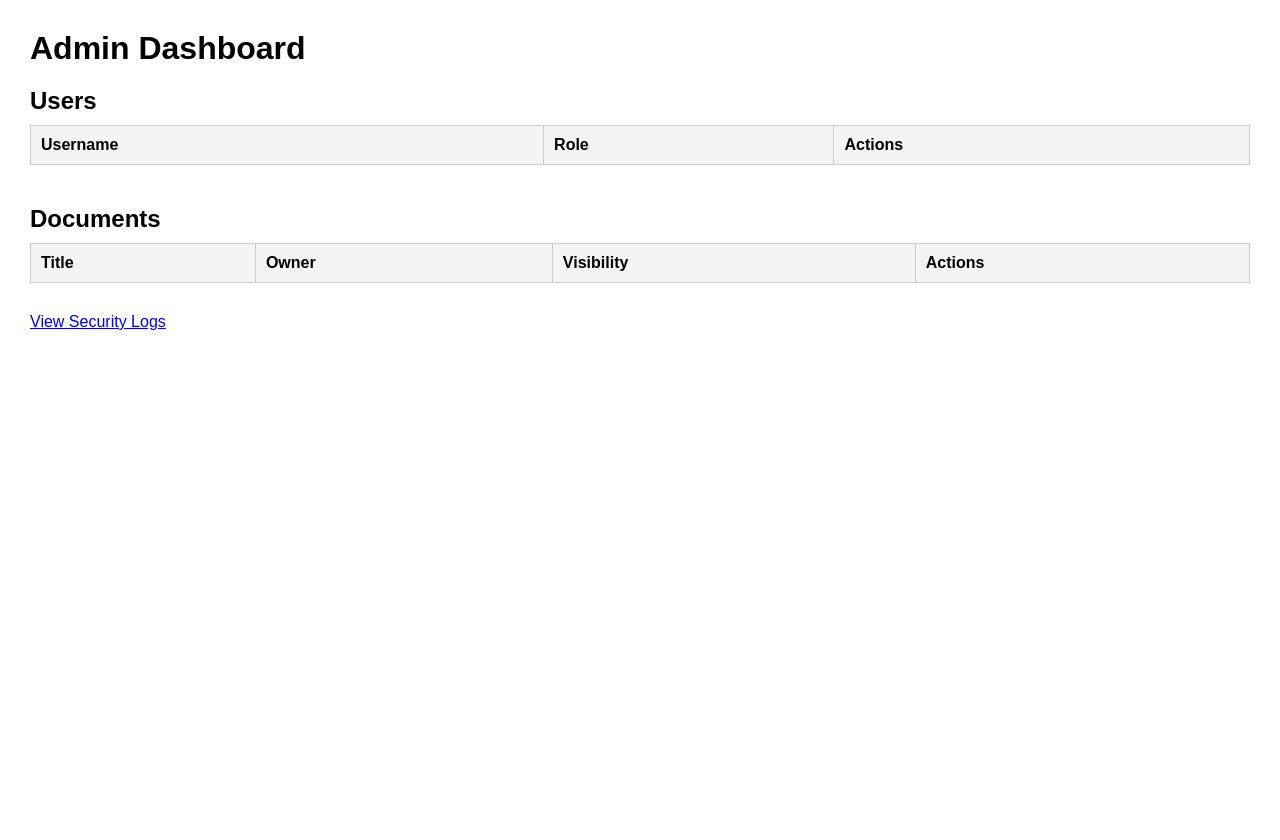
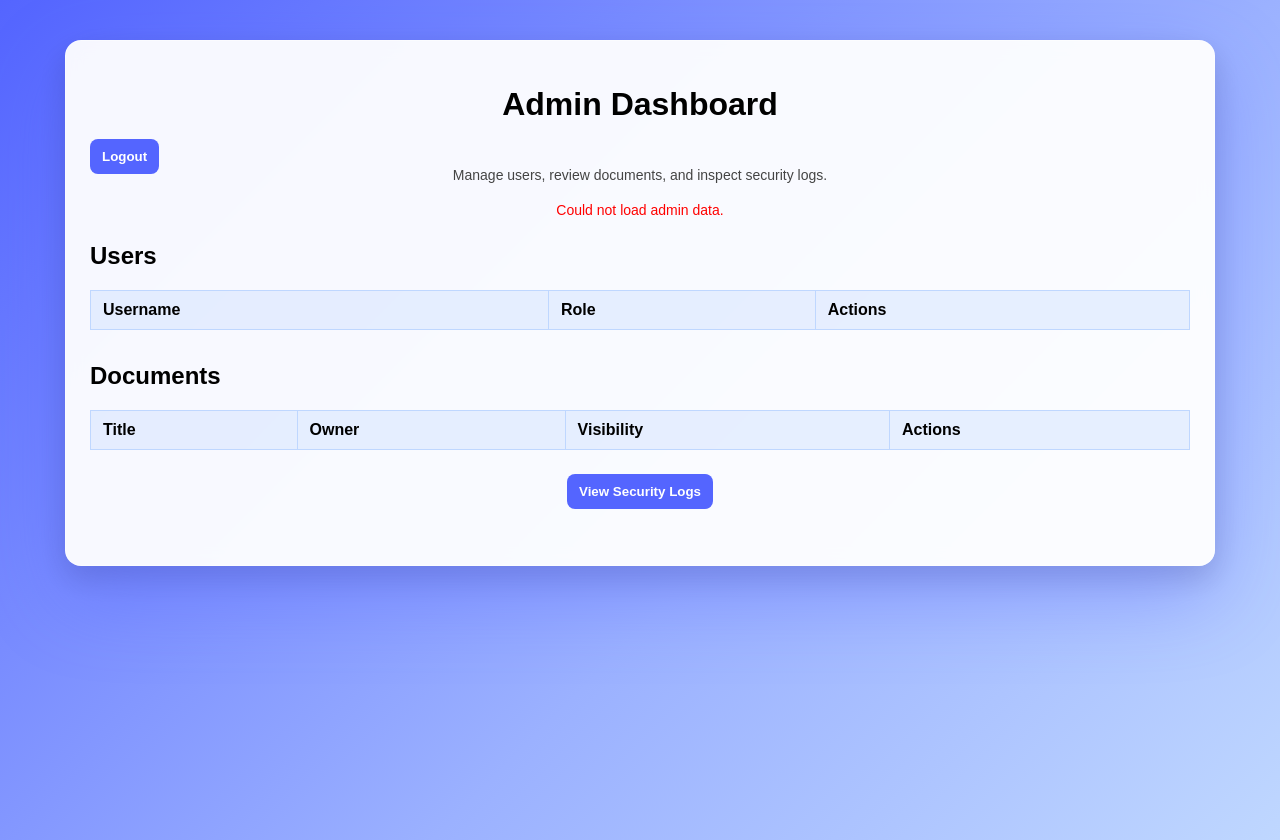
Before and after one commit to sarcho22/secure-app, a Python web app: template templates/admin_dashboard.html in a window 1280 px wide. Before the commit the page ends 330 px from the top, so only its background shows below. Run offline with Jinja, Linux system fonts and the light colour scheme; the template is opened without the code that fills it, so the values that code supplies are empty.

Commit message:
admin dashboard working a little more now...

```diff
--- a/static/css/style.css
+++ b/static/css/style.css
@@ -10,6 +10,47 @@ body {
         #9BB1FF 60%,
         #BFD7FF 100%
     );
+}
+
+.admin-container {
+    max-width: 1100px;
+    margin: 40px auto;
+    padding: 24px;
+    background: rgba(255, 255, 255, 0.95);
+    border-radius: 16px;
+    backdrop-filter: blur(8px);
+    border: 1px solid rgba(255, 255, 255, 0.4);
+    box-shadow:
+        0 30px 80px rgba(84, 101, 255, 0.4),
+        0 12px 30px rgba(0, 0, 0, 0.15);
+}
+
+.admin-table {
+    width: 100%;
+    border-collapse: collapse;
+    margin-top: 12px;
+    margin-bottom: 24px;
+}
+
+.admin-table th,
+.admin-table td {
+    border: 1px solid #BFD7FF;
+    padding: 10px 12px;
+    text-align: left;
+}
+
+.admin-table th {
+    background: rgba(191, 215, 255, 0.35);
+}
+
+.admin-section {
+    margin-bottom: 32px;
+}
+
+.admin-actions {
+    display: flex;
+    gap: 8px;
+    flex-wrap: wrap;
 }
 
 .share-panel {
--- a/static/js/app.js
+++ b/static/js/app.js
@@ -5,6 +5,7 @@ document.addEventListener("DOMContentLoaded", () => {
     setupResetPasswordForm();
     setupDashboard();
     setupDocumentPage();
+    setupAdminDashboard();
 });
 
 /* =========================
@@ -228,6 +229,27 @@ function setupDashboard() {
     }
 }
 
+function setupAdminDashboard() {
+    const usersTableBody = document.getElementById("usersTableBody");
+    const documentsTableBody = document.getElementById("documentsTableBody");
+    const adminLogoutBtn = document.getElementById("adminLogoutBtn");
+    const viewLogsBtn = document.getElementById("viewLogsBtn");
+
+    if (!usersTableBody || !documentsTableBody) return;
+
+    if (adminLogoutBtn) {
+        adminLogoutBtn.addEventListener("click", logout);
+    }
+
+    if (viewLogsBtn) {
+        viewLogsBtn.addEventListener("click", () => {
+            window.location.href = "/admin/logs";
+        });
+    }
+
+    loadAdminDashboard();
+}
+
 function setupDocumentPage() {
     const uploadForm = document.getElementById("uploadForm");
     const docList = document.getElementById("docList");
@@ -331,6 +353,129 @@ async function logout() {
 /* =========================
    Document functions
 ========================= */
+/* =========================
+   Admin dashboard functions
+========================= */
+
+async function loadAdminDashboard() {
+    const usersTableBody = document.getElementById("usersTableBody");
+    const documentsTableBody = document.getElementById("documentsTableBody");
+    const messageBox = document.getElementById("message");
+
+    if (!usersTableBody || !documentsTableBody) return;
+
+    usersTableBody.innerHTML = "";
+    documentsTableBody.innerHTML = "";
+    clearMessage(messageBox);
+
+    try {
+        const res = await fetch("/admin/data", {
+            method: "GET",
+            credentials: "include"
+        });
+
+        const data = await parseJsonSafely(res);
+
+        if (!res.ok) {
+            showMessage(messageBox, data.error || "Could not load admin data.", "error");
+            return;
+        }
+
+        const users = data.users || [];
+        const documents = data.documents || [];
+
+        if (users.length === 0) {
+            usersTableBody.innerHTML = `
+                <tr>
+                    <td colspan="3">No users found.</td>
+                </tr>
+            `;
+        } else {
+            users.forEach((user) => {
+                const row = document.createElement("tr");
+
+                const usernameCell = document.createElement("td");
+                usernameCell.textContent = user.username;
+
+                const roleCell = document.createElement("td");
+                roleCell.textContent = user.role;
+
+                const actionsCell = document.createElement("td");
+                const actionsDiv = document.createElement("div");
+                actionsDiv.className = "admin-actions";
+
+                if (user.role === "guest") {
+                    const btn = document.createElement("button");
+                    btn.className = "btn";
+                    btn.type = "button";
+                    btn.textContent = "Promote to User";
+                    btn.addEventListener("click", () => promoteUser(user.username));
+                    actionsDiv.appendChild(btn);
+                } else if (user.role === "user") {
+                    const btn = document.createElement("button");
+                    btn.className = "btn";
+                    btn.type = "button";
+                    btn.textContent = "Demote to Guest";
+                    btn.addEventListener("click", () => demoteUser(user.username));
+                    actionsDiv.appendChild(btn);
+                } else {
+                    actionsDiv.textContent = "Admin";
+                }
+
+                actionsCell.appendChild(actionsDiv);
+
+                row.appendChild(usernameCell);
+                row.appendChild(roleCell);
+                row.appendChild(actionsCell);
+
+                usersTableBody.appendChild(row);
+            });
+        }
+
+        if (documents.length === 0) {
+            documentsTableBody.innerHTML = `
+                <tr>
+                    <td colspan="4">No documents found.</td>
+                </tr>
+            `;
+        } else {
+            documents.forEach((doc) => {
+                const row = document.createElement("tr");
+
+                const titleCell = document.createElement("td");
+                titleCell.textContent = doc.title || doc.filename || "Untitled";
+
+                const ownerCell = document.createElement("td");
+                ownerCell.textContent = doc.owner || "unknown";
+
+                const visibilityCell = document.createElement("td");
+                visibilityCell.textContent = doc.visibility || "unknown";
+
+                const actionsCell = document.createElement("td");
+                const actionsDiv = document.createElement("div");
+                actionsDiv.className = "admin-actions";
+
+                const downloadBtn = document.createElement("button");
+                downloadBtn.className = "btn";
+                downloadBtn.type = "button";
+                downloadBtn.textContent = "Download";
+                downloadBtn.addEventListener("click", () => downloadDoc(doc.doc_id));
+
+                actionsDiv.appendChild(downloadBtn);
+                actionsCell.appendChild(actionsDiv);
+
+                row.appendChild(titleCell);
+                row.appendChild(ownerCell);
+                row.appendChild(visibilityCell);
+                row.appendChild(actionsCell);
+
+                documentsTableBody.appendChild(row);
+            });
+        }
+    } catch (error) {
+        showMessage(messageBox, "Server error. Could not load admin data.", "error");
+    }
+}
 
 function setupDocumentActions() {
     const docList = document.getElementById("docList");
@@ -746,3 +891,61 @@ async function unshareDocument(docId, targetUsername) {
         alert("Unshare failed.");
     }
 }
+
+async function promoteUser(username) {
+    const messageBox = getMessageElement(["message"]);
+    clearMessage(messageBox);
+
+    try {
+        const response = await fetch("/admin/promote", {
+            method: "POST",
+            headers: {
+                "Content-Type": "application/json"
+            },
+            credentials: "include",
+            body: JSON.stringify({ target_username: username })
+        });
+
+        const result = await parseJsonSafely(response);
+
+        if (response.ok) {
+            showMessage(messageBox, result.message || "User promoted successfully.", "success");
+            await loadAdminDashboard();
+        } else {
+            showMessage(messageBox, result.error || "Promotion failed.", "error");
+        }
+    } catch (error) {
+        showMessage(messageBox, "Server error. Promotion failed.", "error");
+    }
+}
+
+async function demoteUser(username) {
+    const messageBox = getMessageElement(["message"]);
+    clearMessage(messageBox);
+
+    try {
+        const response = await fetch("/admin/demote", {
+            method: "POST",
+            headers: {
+                "Content-Type": "application/json"
+            },
+            credentials: "include",
+            body: JSON.stringify({ target_username: username })
+        });
+
+        const result = await parseJsonSafely(response);
+
+        if (response.ok) {
+            showMessage(messageBox, result.message || "User demoted successfully.", "success");
+            await loadAdminDashboard();
+        } else {
+            showMessage(messageBox, result.error || "Demotion failed.", "error");
+        }
+    } catch (error) {
+        showMessage(messageBox, "Server error. Demotion failed.", "error");
+    }
+}
+
+function downloadDoc(docId) {
+    window.location.href = `/download/${encodeURIComponent(docId)}`;
+}
--- a/templates/admin_dashboard.html
+++ b/templates/admin_dashboard.html
@@ -3,49 +3,22 @@
 <head>
     <title>Admin Dashboard</title>
     <meta charset="UTF-8">
-    <style>
-        body {
-            font-family: Arial, sans-serif;
-            margin: 30px;
-        }
-        h1, h2 {
-            margin-bottom: 10px;
-        }
-        table {
-            border-collapse: collapse;
-            width: 100%;
-            margin-bottom: 30px;
-        }
-        th, td {
-            border: 1px solid #ccc;
-            padding: 10px;
-            text-align: left;
-        }
-        th {
-            background-color: #f4f4f4;
-        }
-        button {
-            margin-right: 8px;
-            padding: 6px 10px;
-            cursor: pointer;
-        }
-        .section {
-            margin-bottom: 40px;
-        }
-        .message {
-            margin-bottom: 20px;
-            font-weight: bold;
-        }
-    </style>
+    <link rel="stylesheet" href="/static/css/style.css">
 </head>
 <body>
-    <h1>Admin Dashboard</h1>
+    <div class="admin-container">
+        <div class="top-bar">
+            <h1 class="title">Admin Dashboard</h1>
+            <button class="btn logout-btn" id="adminLogoutBtn">Logout</button>
+        </div>
+
+        <p class="subtitle">Manage users, review documents, and inspect security logs.</p>
 
         <div id="message" class="message"></div>
 
-    <div class="section">
+        <div class="admin-section">
             <h2>Users</h2>
-        <table>
+            <table class="admin-table">
                 <thead>
                     <tr>
                         <th>Username</th>
@@ -53,29 +26,13 @@
                         <th>Actions</th>
                     </tr>
                 </thead>
-            <tbody>
-                {% for user in users %}
-                <tr>
-                    <td>{{ user.username }}</td>
-                    <td>{{ user.role }}</td>
-                    <td>
-                        {% if user.role == "guest" %}
-                            <button onclick="promoteUser('{{ user.username }}')">Promote to User</button>
-                        {% elif user.role == "user" %}
-                            <button onclick="demoteUser('{{ user.username }}')">Demote to Guest</button>
-                        {% else %}
-                            Admin
-                        {% endif %}
-                    </td>
-                </tr>
-                {% endfor %}
-            </tbody>
+                <tbody id="usersTableBody"></tbody>
             </table>
         </div>
 
-    <div class="section">
+        <div class="admin-section">
             <h2>Documents</h2>
-        <table>
+            <table class="admin-table">
                 <thead>
                     <tr>
                         <th>Title</th>
@@ -84,59 +41,15 @@
                         <th>Actions</th>
                     </tr>
                 </thead>
-            <tbody>
-                {% for doc in documents %}
-                <tr>
-                    <td>{{ doc.title }}</td>
-                    <td>{{ doc.owner }}</td>
-                    <td>{{ doc.visibility }}</td>
-                    <td>
-                        <a href="/documents/download/{{ doc.doc_id }}">Download</a>
-                    </td>
-                </tr>
-                {% endfor %}
-            </tbody>
+                <tbody id="documentsTableBody"></tbody>
             </table>
 
-        <p><a href="/admin/logs">View Security Logs</a></p>
+            <p class="link-text">
+                <button class="btn" id="viewLogsBtn">View Security Logs</button>
+            </p>
+        </div>
     </div>
 
-    <script>
-        async function promoteUser(username) {
-            const response = await fetch("/admin/promote", {
-                method: "POST",
-                headers: {
-                    "Content-Type": "application/json"
-                },
-                body: JSON.stringify({ target_username: username })
-            });
-
-            const result = await response.json();
-            const messageDiv = document.getElementById("message");
-            messageDiv.textContent = result.message || result.error;
-
-            if (response.ok) {
-                location.reload();
-            }
-        }
-
-        async function demoteUser(username) {
-            const response = await fetch("/admin/demote", {
-                method: "POST",
-                headers: {
-                    "Content-Type": "application/json"
-                },
-                body: JSON.stringify({ target_username: username })
-            });
-
-            const result = await response.json();
-            const messageDiv = document.getElementById("message");
-            messageDiv.textContent = result.message || result.error;
-
-            if (response.ok) {
-                location.reload();
-            }
-        }
-    </script>
+    <script src="/static/js/app.js"></script>
 </body>
 </html>
```
Also changed, not shown: app.py (+10 -8 lines), data/sessions.json (+17 -1 lines), 2 other files. Lines whose indentation alone changed are shown as unchanged.
